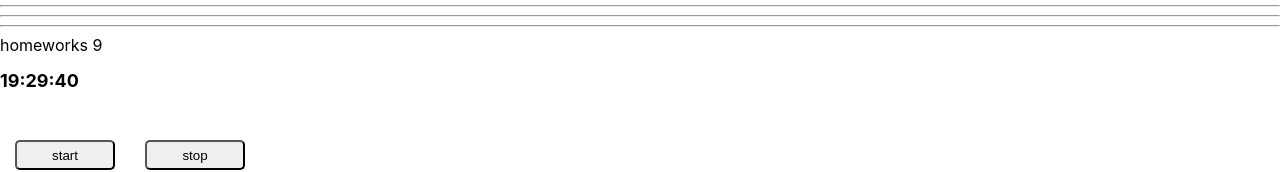
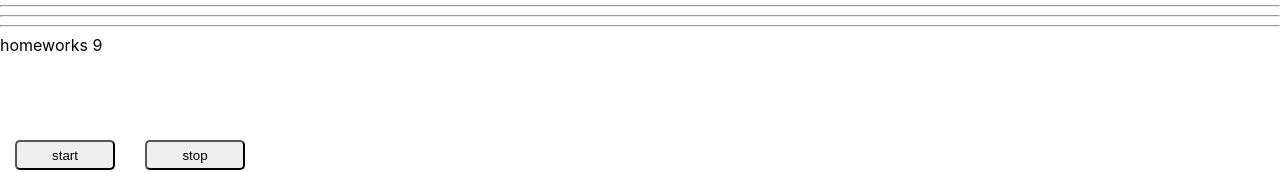
Before and after one commit to nimrab/react-hw, a React (Create React App) app: page /junior in a window 1280 px wide. Shown: the part 466-638 px from the top of the page. Built offline with nearby package versions, Linux system fonts and the light colour scheme.

Commit message:
task 9 improved

```diff
--- a/src/p2-homeworks/h9/Clock.tsx
+++ b/src/p2-homeworks/h9/Clock.tsx
@@ -7,7 +7,7 @@ function Clock() {
 
 
     const [timerId, setTimerId] = useState<number>(0)
-    const [time, setTime] = useState<string>(stringTime())
+    const [time, setTime] = useState<Date>()
     const [show, setShow] = useState<boolean>(false)
 
     const stop = () => {
@@ -18,20 +18,23 @@ function Clock() {
         stop()
         const id: number = window.setInterval(() => {
             // setDate
-            setTime(stringTime())
-            console.log(id)
+            setTime(new Date())
         }, 1000)
         setTimerId(id)
     }
 
 
-    function stringTime(): string {
+/*
+    function stringTimeFunc(): string {
         const hours: string = new Date().getHours().toString().length === 1 ? '0' + new Date().getHours().toString() : new Date().getHours().toString()
         const minutes: string = new Date().getMinutes().toString().length === 1 ? '0' + new Date().getMinutes().toString() : new Date().getMinutes().toString()
         const seconds: string = new Date().getSeconds().toString().length === 1 ? '0' + new Date().getSeconds().toString() : new Date().getSeconds().toString()
 
         return hours + ':' + minutes + ':' + seconds
     }// fix with date
+
+
+*/
 
 
     const onMouseEnter = () => {
@@ -46,7 +49,9 @@ function Clock() {
 
 
 
-    const stringDate = new Date().getDate().toString() + '.' + new Date().getMonth().toString() + 1 + '.' + new Date().getFullYear().toString() // fix with date
+   //const stringDate = new Date().getDate().toString() + '.' + new Date().getMonth().toString() + 1 + '.' + new Date().getFullYear().toString() // fix with date
+   const stringDateImproved = new Date().toLocaleDateString() // берем текущую дату и по фрмату даты ОС пользователя
+   const stringTimeImproved = time?.toLocaleTimeString()
 
     return (
         <div>
@@ -55,12 +60,13 @@ function Clock() {
                 onMouseLeave={onMouseLeave}
                 className={css.time}
             >
-                {time}
+                {stringTimeImproved}
             </div>
 
             {show && (
                 <div className={css.date}>
-                    {stringDate}
+                    {stringDateImproved}
+                    {stringTimeImproved}
                 </div>
             )}
 
```
